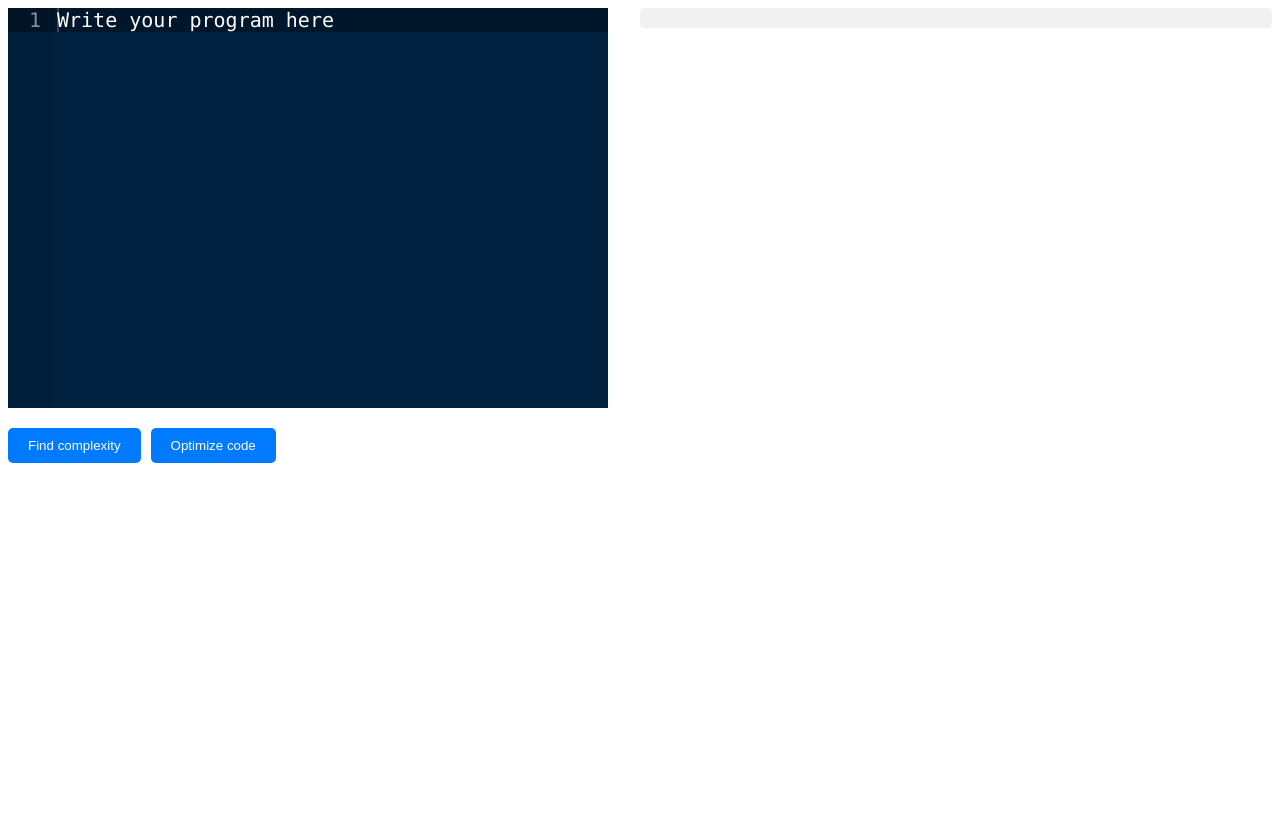
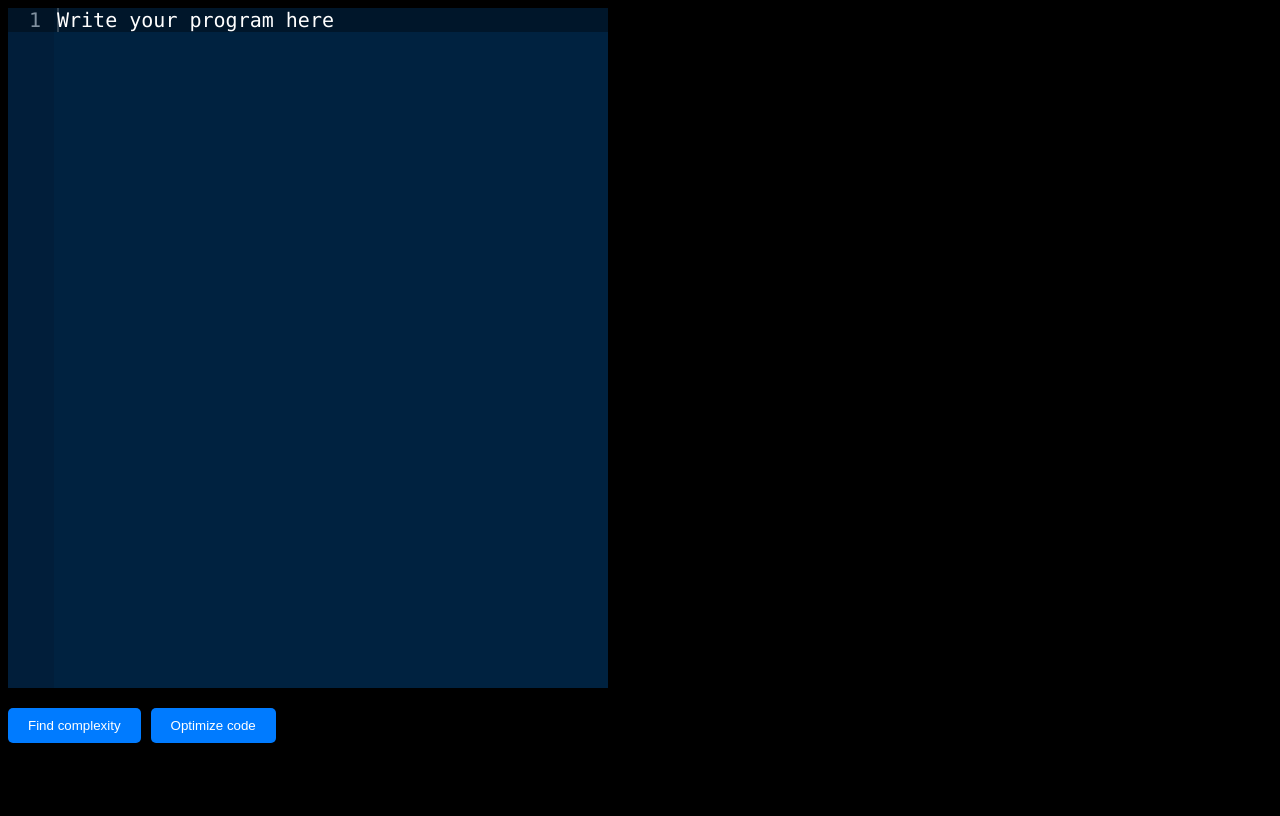
Before and after one commit to Shijin1111/codeCom, a Django app: page /codeeditor/ in a window 1280 px wide. Run offline with Django 5.2, Linux system fonts and the light colour scheme; some libraries are stand-ins or nearby versions.

Commit message:
output bg color changed

```diff
--- a/accounts/static/css/code_style.css
+++ b/accounts/static/css/code_style.css
@@ -52,13 +52,15 @@ button:hover {
 
 #output {
   white-space: pre-wrap; /* Ensures the output keeps line breaks */
-  background-color: #f1f1f1;
+  /* background-color: #f1f1f1; */
+  background-color: black;
+  color: white;
   padding: 10px;
   border-radius: 5px;
   margin: 0px;
 }
 
-.left-section, .right-section {
+.left-section {
   flex: 1; /* Each section takes up half of the width */
   padding: 0px;
   box-sizing: border-box;
--- a/accounts/templates/accounts/codeeditor.html
+++ b/accounts/templates/accounts/codeeditor.html
@@ -13,12 +13,13 @@
       integrity="sha384-oi8lKHJqY5Gz6v6ojfvnby6Tg2FL9IS+0ErklLHzP0WI7F0TfGyDRD3H9mTFq4/x"
       crossorigin="anonymous"
     />
+
   </head>
-  <body>
+  <body bgcolor="black">
     <div class="container">
       <!-- Left section -->
       <div class="left-section">
-        <div id="editor" style="height: 400px; width: 600px;">Write your program here</div>
+        <div id="editor" style="height: 85%; width: 600px;">Write your program here</div>
         <div class="button-container">
           <button id="com-button">Find complexity</button>
           <button id="opt-button">Optimize code</button>
@@ -27,7 +28,7 @@
 
       <!-- Right section -->
       <div class="right-section">
-        <pre id="output"></pre>
+        <pre id="output" style="background-color: black;color: white;padding: 10px;border-radius: 5px;margin: 0px;font-size:16px"></pre>
       </div>
     </div>
     <input type="hidden" name="csrfmiddlewaretoken" value="{{ csrf_token }}">
--- a/accounts/views.py
+++ b/accounts/views.py
@@ -72,7 +72,7 @@ def ask_openai(message):
     ]
     )
 
-    res = chat_session.send_message(f"{message}reduce the time complexity of this code using any method.")
+    res = chat_session.send_message(f"{message}Do this with less time complexity")
     print(res)
     return res.text
 
```
